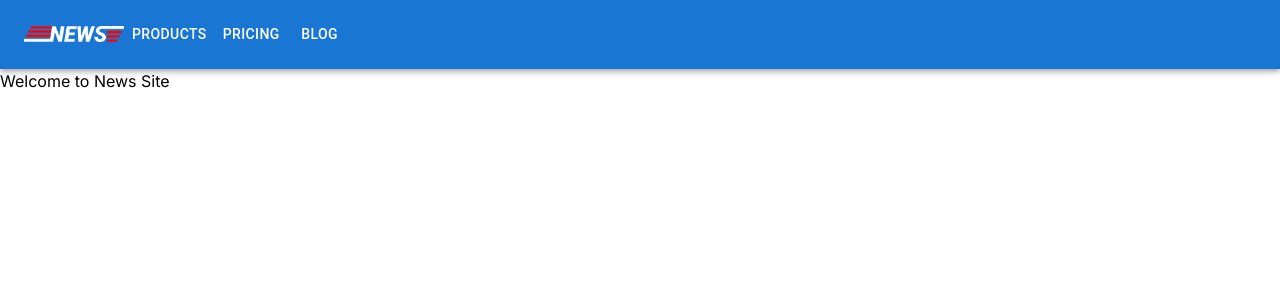
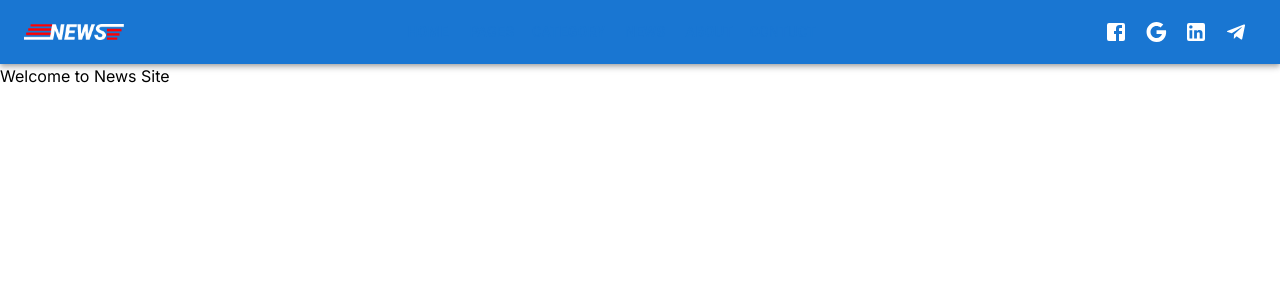
Before and after one commit to shuvo794/news-portal-site, a Next.js app: page / in a window 1280 px wide. Shown: the top 300 px of the page. Built offline with nearby package versions, Linux system fonts and the light colour scheme.

Commit message:
work navbar

```diff
--- a/src/components/shared/Navbar/Navbar.js
+++ b/src/components/shared/Navbar/Navbar.js
@@ -7,31 +7,78 @@ import Container from "@mui/material/Container";
 import Button from "@mui/material/Button";
 import logo from "../../../assets/logo.png"
 import Image from "next/image";
+import Link from "next/link";
+import { IconButton, Stack } from "@mui/material";
+import FacebookIcon from "@mui/icons-material/Facebook";
+import GoogleIcon from "@mui/icons-material/Google";
+import LinkedInIcon from "@mui/icons-material/LinkedIn";
+import TelegramIcon from "@mui/icons-material/Telegram";
+const navItems = [
 
-const pages = ["Products", "Pricing", "Blog"];
+  {
+    route: "Home",
+    pathName: "/",
+  },
+  {
+    route: "Pages",
+    pathName: "/pages",
+  },
+  {
+    route: "Category",
+    pathName: "/category",
+  },
+  {
+    route: "News",
+    pathName: "/news",
+  },
+  {
+    route: "About",
+    pathName: "/about",
+  },
+  {
+    route: "Contuct",
+    pathName: "/contuct",
+  },
+];
 
 function Navbar() {
 
 
   return (
-    <AppBar className="bg-black-600" position="static">
+    <AppBar className="bg-black" position="static">
       <Container maxWidth="xl">
         <Toolbar disableGutters>
           <Image src={logo} width={100} height={100} alt="" />
 
-          <Box sx={{ flexGrow: 1, display: { xs: "none", md: "flex" } }}>
-            {pages.map((page) => (
-              <Button
-                key={page}
-
-                sx={{ my: 2, color: "white", display: "block" }}
-              >
-                {page}
-              </Button>
+          <Box className="text-center w-full">
+            {navItems.map((item) => (
+              <Link key={item} href={item.pathName}>
+                <Button className="text-white">{item.route}</Button>
+              </Link>
             ))}
           </Box>
-
-
+          <Box
+            sx={{
+              "& svg": {
+                color: "white",
+              },
+            }}
+          >
+            <Stack direction="row">
+              <IconButton>
+                <FacebookIcon />
+              </IconButton>
+              <IconButton>
+                <GoogleIcon />
+              </IconButton>
+              <IconButton>
+                <LinkedInIcon />
+              </IconButton>
+              <IconButton>
+                <TelegramIcon />
+              </IconButton>
+            </Stack>
+          </Box>
         </Toolbar>
       </Container>
     </AppBar>
```
